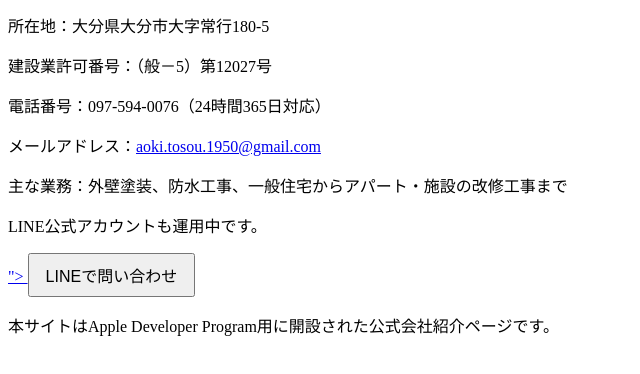
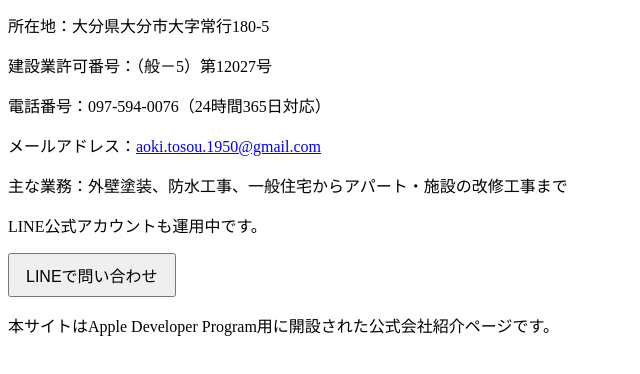
Before and after one commit to aoki-tosou1950/aoki-tosou-site, a plain HTML site: page index.html in a window 1280 px wide. Shown: the part 116-490 px from the top of the page, without its empty margins (0-640 px from the left). Drawn offline with Linux system fonts and the light colour scheme.

Commit message:
Update index.html

```diff
--- a/index.html
+++ b/index.html
@@ -17,7 +17,7 @@
 
   <p>LINE公式アカウントも運用中です。</p>
   <p>
-    <a href="<img src="https://qr-official.line.me/gs/M_148ilxnm_GW.png?oat_content=qr">">
+    <a href="https://page.line.me/148ilxnm" target="_blank">
       <button style="padding: 8px 16px; font-size: 16px;">LINEで問い合わせ</button>
     </a>
   </p>
```
